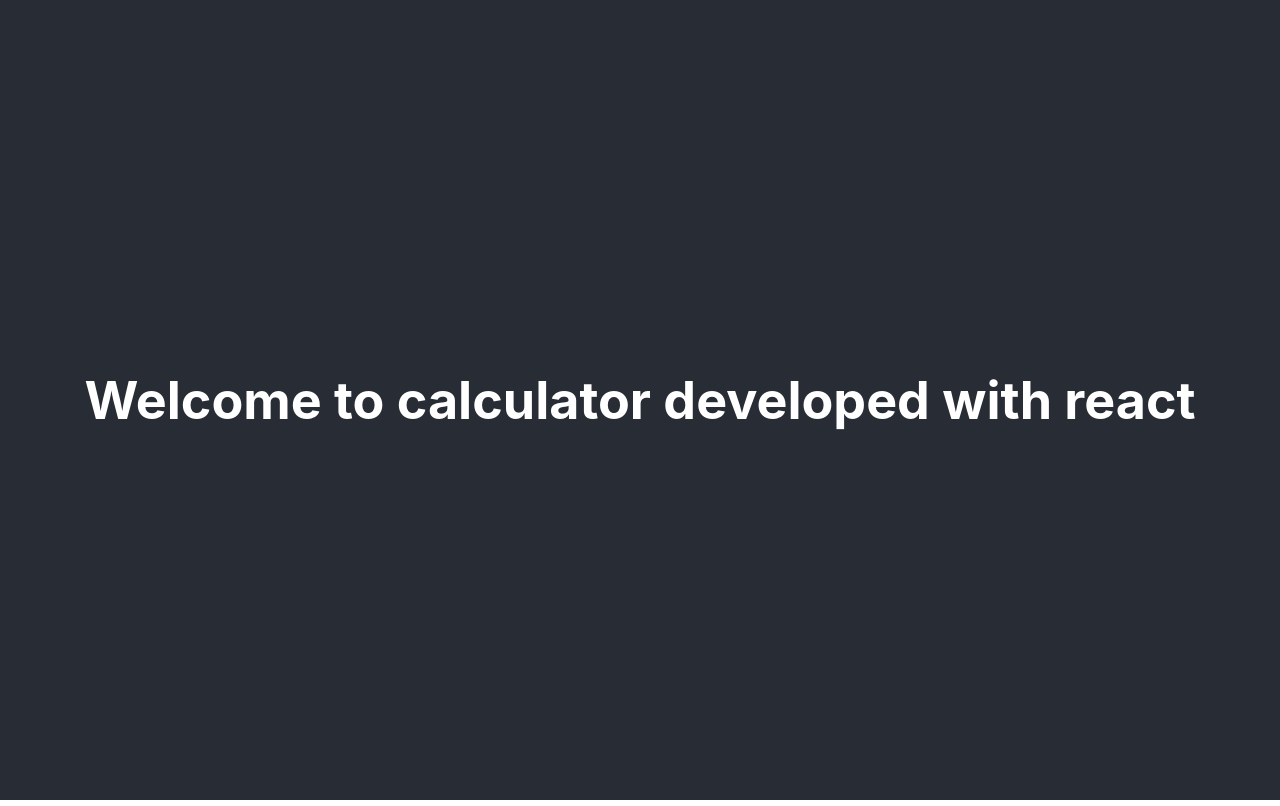
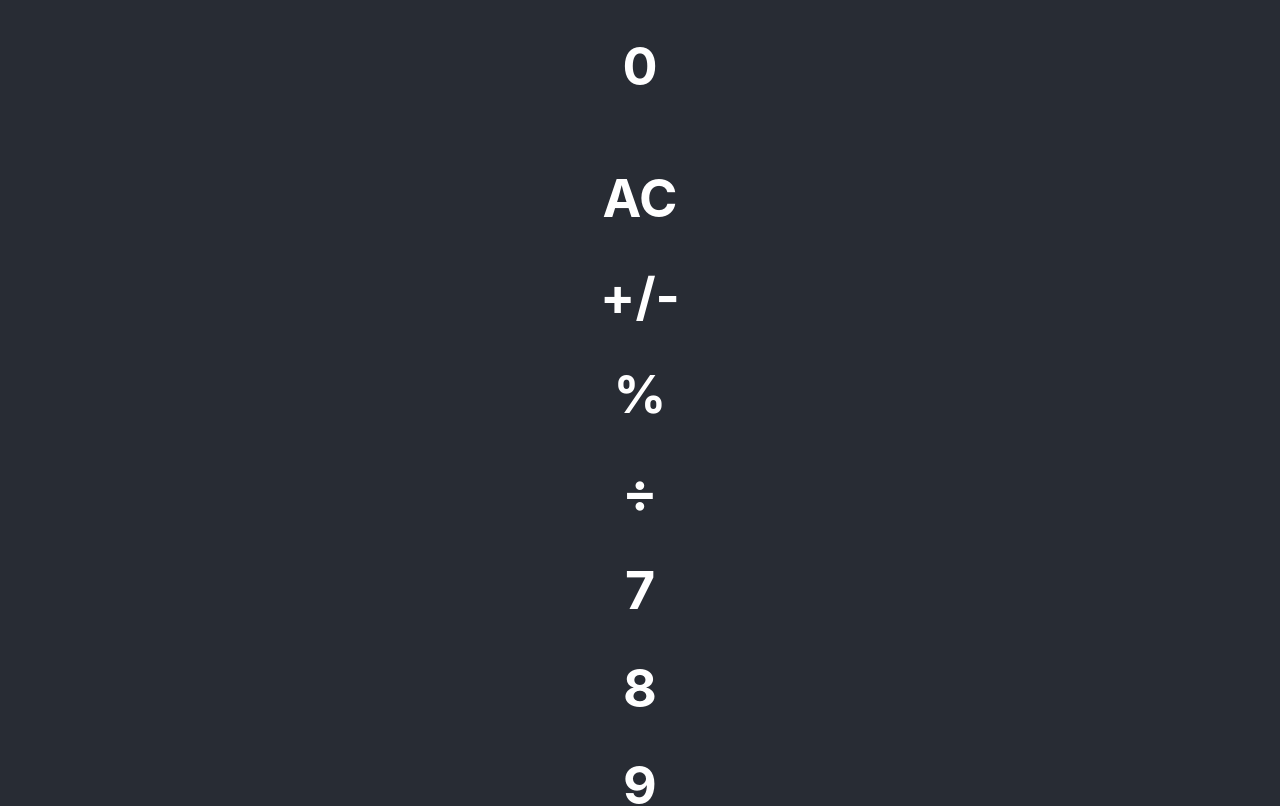
Before and after one commit to descholar-ceo/calculator-react, a React (Create React App) app: page / in a window 1280 px wide. Shown: the top 806 px of the page. Built offline with nearby package versions, Linux system fonts and the light colour scheme.

Commit message:
Add siplay and default prop

```diff
--- a/src/components/App.js
+++ b/src/components/App.js
@@ -1,14 +1,17 @@
 import '../App.css';
 import { Fragment } from 'react';
+import ButtonPanel from './ButtonPanel';
+import Display from './Display';
 
 const App = () => (
-  <Fragment className="App">
-    <header className="App-header">
-      <h1>
-        Welcome to calculator developed with react
-      </h1>
-    </header>
-  </Fragment>
+  <>
+    <div className="App">
+      <header className="App-header">
+        <Display result="0" />
+        <ButtonPanel />
+      </header>
+    </div>
+  </>
 );
 
 export default App;
--- a/src/components/Display.js
+++ b/src/components/Display.js
@@ -1,12 +1,6 @@
 import PropTypes from 'prop-types';
 
-const Display = (props = 'O') => {
-  const { result } = props;
-  return (
-    <h1>{result}</h1>
-  );
-};
-
+const Display = ({ result }) => <h1>{result}</h1>;
 Display.propTypes = {
   result: PropTypes.string.isRequired,
 };
--- a/src/helpers/mark-helpers.js
+++ b/src/helpers/mark-helpers.js
@@ -1,8 +1,8 @@
 import Button from '../components/Button';
 
-export const groupOne = () => ['AC', '+/-', '%', '÷'];
-export const groupTwo = () => ['7', '8', '9', 'X'];
-export const groupThree = () => ['4', '5', '6', '-'];
-export const groupFour = () => ['1', '2', '3', '+'];
-export const groupFive = () => ['0', '.', '='];
-export const mapMarksToPanel = arr => { arr.map(curr => (<Button key={curr} btnMark={curr} />)); };
+export const groupOne = () => (['AC', '+/-', '%', '÷']);
+export const groupTwo = () => (['7', '8', '9', 'X']);
+export const groupThree = () => (['4', '5', '6', '-']);
+export const groupFour = () => (['1', '2', '3', '+']);
+export const groupFive = () => (['0', '.', '=']);
+export const mapMarksToPanel = arr => arr.map(curr => (<Button key={curr} btnMark={curr} />));
```
Also changed, not shown: src/components/ButtonPanel.js (+6 -5 lines).
